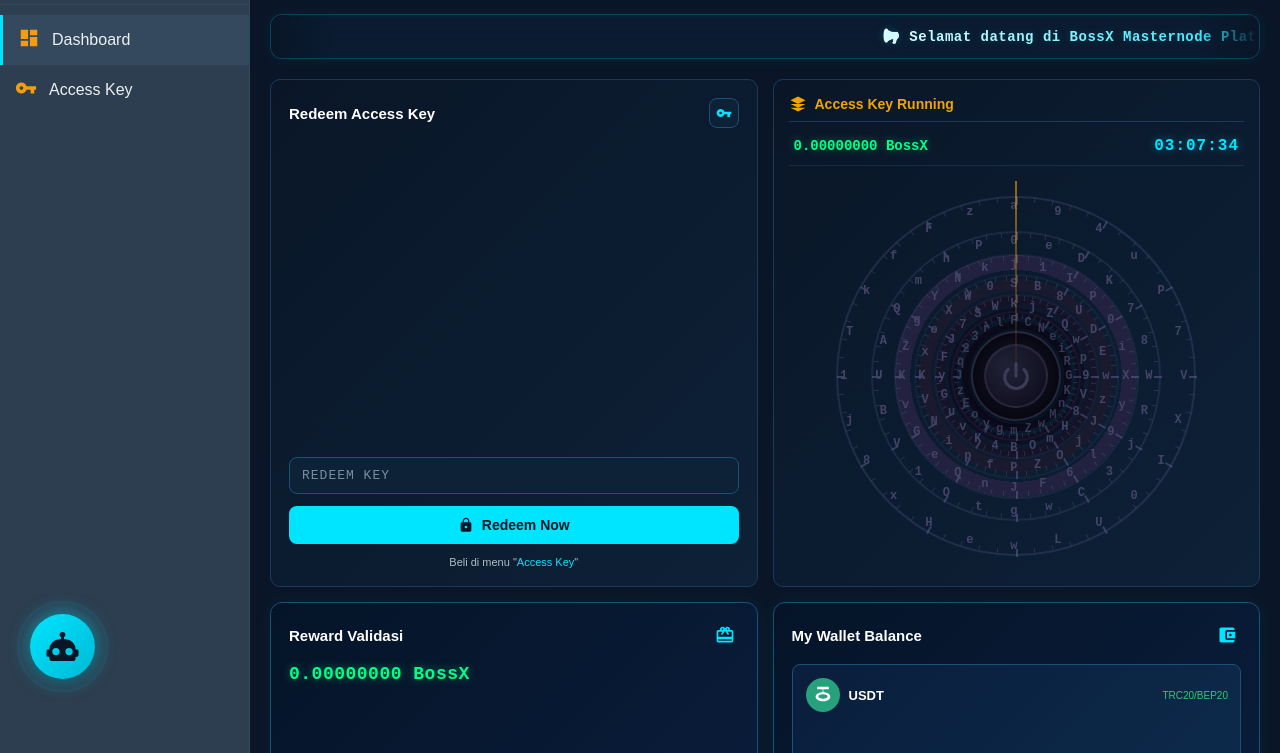
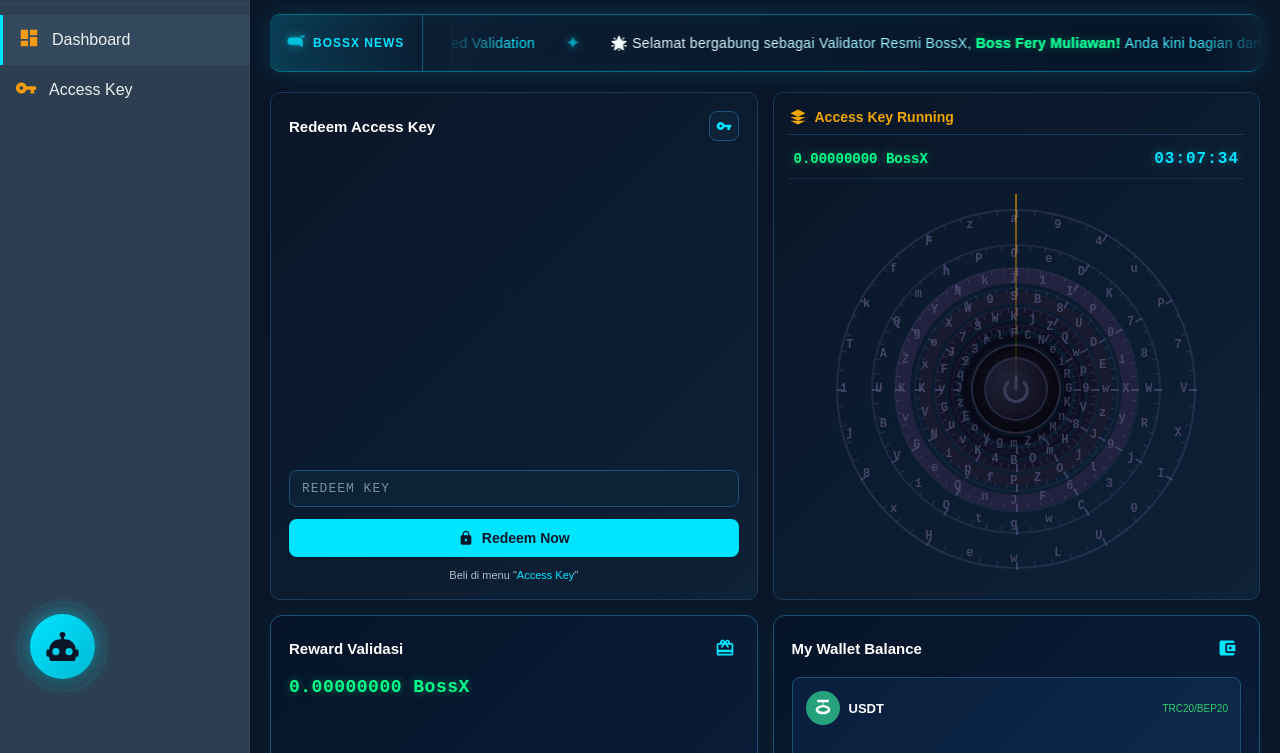
Before and after one commit to bossyee1987-commits/new-masternode, a plain HTML site: page index.html in a window 1280 px wide. Shown: the part 91-844 px from the top of the page. Drawn offline with Linux system fonts and the light colour scheme.

Commit message:
Update index.html

```diff
--- a/index.html
+++ b/index.html
@@ -42,7 +42,10 @@ body { font-family: Arial, sans-serif; display: flex; min-height: 100vh; backgro
 .search-bar svg { width: 18px; height: 18px; fill: #00e5ff; flex-shrink: 0; }
 .search-bar input { background: transparent; border: none; outline: none; color: #fff; font-size: 14px; width: 100%; }
 .search-bar input::placeholder { color: #78909c; }
-.header-right { display: flex; align-items: center; gap: 15px; min-width: 250px; justify-content: flex-end; } /* Lebar disesuaikan karena Market Open dihapus */
+.header-right { display: flex; align-items: center; gap: 15px; min-width: 320px; justify-content: flex-end; }
+.market-btn { display: flex; align-items: center; gap: 8px; background-color: transparent; border: 1px solid #2ecc71; color: #2ecc71; padding: 8px 16px; border-radius: 20px; font-size: 14px; font-weight: bold; cursor: pointer; transition: all 0.3s; }
+.market-btn:hover { background-color: rgba(46, 204, 113, 0.1); }
+.market-btn svg { width: 16px; height: 16px; fill: #2ecc71; }
 .notif-btn { position: relative; background: none; border: none; cursor: pointer; padding: 8px; display: flex; align-items: center; justify-content: center; }
 .notif-btn svg { width: 22px; height: 22px; fill: #fff; }
 .notif-badge { position: absolute; top: 2px; right: 2px; background-color: #e74c3c; color: #fff; font-size: 10px; font-weight: bold; width: 18px; height: 18px; border-radius: 50%; display: flex; align-items: center; justify-content: center; }
@@ -52,6 +55,135 @@ body { font-family: Arial, sans-serif; display: flex; min-height: 100vh; backgro
 .profile-name { font-size: 14px; font-weight: bold; }
 .profile-role { font-size: 11px; color: #00e5ff; }
 .content { flex: 1; padding: 20px; overflow-y: auto; }
+
+/* ========================================= */
+/* CSS BARU: BOSSX SMART BROADCAST TICKER */
+/* ========================================= */
+.bossx-ticker {
+    position: relative;
+    width: 100%;
+    height: 58px;
+    background: linear-gradient(135deg, rgba(13, 33, 55, 0.85) 0%, rgba(5, 20, 40, 0.95) 100%);
+    backdrop-filter: blur(12px);
+    -webkit-backdrop-filter: blur(12px);
+    border-top: 1px solid rgba(0, 229, 255, 0.4);
+    border-bottom: 1px solid rgba(0, 229, 255, 0.4);
+    box-shadow: 0 0 25px rgba(0, 229, 255, 0.15), inset 0 0 20px rgba(0, 229, 255, 0.05);
+    margin-bottom: 20px;
+    border-radius: 10px;
+    overflow: hidden;
+    display: flex;
+    align-items: center;
+}
+
+.ticker-label {
+    position: absolute;
+    left: 0;
+    top: 0;
+    height: 100%;
+    display: flex;
+    align-items: center;
+    gap: 8px;
+    padding: 0 18px 0 15px;
+    background: linear-gradient(90deg, rgba(0, 229, 255, 0.15) 0%, rgba(0, 229, 255, 0.05) 70%, transparent 100%);
+    z-index: 5;
+    font-size: 12px;
+    font-weight: bold;
+    color: #00e5ff;
+    letter-spacing: 1px;
+    text-transform: uppercase;
+    border-right: 1px solid rgba(0, 229, 255, 0.2);
+}
+
+.ticker-icon {
+    width: 20px;
+    height: 20px;
+    fill: #00e5ff;
+    animation: pulse-icon 2s ease-in-out infinite;
+    filter: drop-shadow(0 0 4px rgba(0, 229, 255, 0.6));
+}
+
+@keyframes pulse-icon {
+    0%, 100% { transform: scale(1); opacity: 1; }
+    50% { transform: scale(1.15); opacity: 0.8; }
+}
+
+.ticker-content {
+    flex: 1;
+    overflow: hidden;
+    margin-left: 180px;
+    position: relative;
+    height: 100%;
+    display: flex;
+    align-items: center;
+}
+
+.ticker-track {
+    display: flex;
+    align-items: center;
+    white-space: nowrap;
+    animation: ticker-scroll 45s linear infinite;
+    will-change: transform;
+}
+
+.ticker-content:hover .ticker-track {
+    animation-play-state: paused;
+}
+
+@keyframes ticker-scroll {
+    0% { transform: translateX(0); }
+    100% { transform: translateX(-50%); }
+}
+
+.ticker-message {
+    display: inline-flex;
+    align-items: center;
+    padding: 0 25px;
+    font-size: 14px;
+    font-weight: 500;
+    background: linear-gradient(90deg, #ffffff 0%, #00e5ff 100%);
+    -webkit-background-clip: text;
+    background-clip: text;
+    -webkit-text-fill-color: transparent;
+    letter-spacing: 0.3px;
+}
+
+.ticker-message strong {
+    color: #00ff88;
+    -webkit-text-fill-color: #00ff88;
+    font-weight: bold;
+    margin: 0 4px;
+    text-shadow: 0 0 8px rgba(0, 255, 136, 0.4);
+}
+
+.ticker-separator {
+    color: rgba(0, 229, 255, 0.6);
+    font-size: 18px;
+    margin: 0 5px;
+    text-shadow: 0 0 8px rgba(0, 229, 255, 0.5);
+}
+
+/* Fade edges untuk tampilan lebih halus */
+.ticker-content::before,
+.ticker-content::after {
+    content: '';
+    position: absolute;
+    top: 0;
+    height: 100%;
+    width: 60px;
+    z-index: 4;
+    pointer-events: none;
+}
+
+.ticker-content::before {
+    left: 0;
+    background: linear-gradient(90deg, rgba(13, 33, 55, 0.9) 0%, transparent 100%);
+}
+
+.ticker-content::after {
+    right: 0;
+    background: linear-gradient(-90deg, rgba(13, 33, 55, 0.9) 0%, transparent 100%);
+}
 
 /* Page Header & Tabs */
 .page-header { display: flex; justify-content: space-between; align-items: flex-start; padding: 20px; background: linear-gradient(135deg, #0a1628 0%, #0d2137 100%); border: 1px solid #1a3a5c; border-radius: 10px; margin-bottom: 20px; }
@@ -68,7 +200,6 @@ body { font-family: Arial, sans-serif; display: flex; min-height: 100vh; backgro
 .tab-badge { background-color: #00e5ff; color: #0a1628; font-size: 11px; font-weight: bold; padding: 2px 8px; border-radius: 10px; }
 .tab-btn.active .tab-badge { background-color: #0a1628; color: #00e5ff; }
 
-/* Panel & Table */
 .panel { background: linear-gradient(135deg, #0a1628 0%, #0d2137 100%); border: 1px solid #1a3a5c; border-radius: 10px; padding: 20px; margin-bottom: 20px; }
 .panel-header { display: flex; justify-content: space-between; align-items: center; margin-bottom: 20px; }
 .panel-title { font-size: 18px; font-weight: bold; color: #fff; display: flex; align-items: center; gap: 10px; }
@@ -100,7 +231,6 @@ body { font-family: Arial, sans-serif; display: flex; min-height: 100vh; backgro
 .stat-card-small-desc { font-size: 12px; color: #b0bec5; }
 .stat-card-small.available .stat-card-small-desc { color: #2ecc71; }
 
-/* Forms */
 .form-label { font-size: 13px; color: #b0bec5; margin-bottom: 8px; display: block; }
 .input-group { display: flex; align-items: center; background-color: #0d2137; border: 1px solid #1a5276; border-radius: 8px; padding: 10px 15px; gap: 10px; }
 .input-group input { flex: 1; background: transparent; border: none; outline: none; color: #fff; font-size: 14px; }
@@ -126,14 +256,12 @@ body { font-family: Arial, sans-serif; display: flex; min-height: 100vh; backgro
 .btn-generate:hover { background-color: #00c4d9; }
 .btn-generate svg { width: 18px; height: 18px; fill: #0a1628; }
 
-/* Layout Utilities */
 .tab-content { display: none; }
 .tab-content.active { display: block; }
 .page-section { display: none; }
 .page-section.active { display: block; }
 .dashboard-grid { display: grid; grid-template-columns: repeat(4, 1fr); gap: 15px; }
 
-/* Cards */
 .redeem-card { background: linear-gradient(135deg, #0a1628 0%, #0d2137 100%); border: 1px solid #1a3a5c; border-radius: 10px; padding: 18px; display: flex; flex-direction: column; min-height: 340px; }
 .redeem-card-header { display: flex; justify-content: space-between; align-items: center; margin-bottom: 15px; }
 .redeem-card-title { font-size: 15px; font-weight: bold; }
@@ -186,7 +314,6 @@ body { font-family: Arial, sans-serif; display: flex; min-height: 100vh; backgro
 .wallet-balance { font-size: 18px; font-weight: bold; font-family: 'Courier New', monospace; margin-top: auto; }
 .wallet-balance .currency { font-size: 12px; color: #b0bec5; margin-left: 4px; }
 
-/* Validator / Dial Card */
 .validator-card { background: linear-gradient(135deg, #0a1628 0%, #0d2137 100%); border: 1px solid #1a3a5c; border-radius: 10px; padding: 15px; display: flex; flex-direction: column; align-items: center; min-height: 420px; }
 .validator-card-header { width: 100%; display: flex; justify-content: space-between; align-items: center; margin-bottom: 5px; padding-bottom: 8px; border-bottom: 1px solid #1a3a5c; }
 .validator-title { font-size: 14px; font-weight: bold; color: #f0a500; display: flex; align-items: center; gap: 8px; }
@@ -242,13 +369,11 @@ body { font-family: Arial, sans-serif; display: flex; min-height: 100vh; backgro
 .power-icon { width: 30px; height: 30px; stroke: #555577; stroke-width: 2.5; fill: none; transition: stroke 0.4s, filter 0.4s; }
 .power-btn.running .power-icon { stroke: #00ff88; filter: drop-shadow(0 0 6px #00ff88); }
 
-/* Toast */
 .toast { position: fixed; bottom: 30px; right: 30px; background-color: #2ecc71; color: #fff; padding: 12px 20px; border-radius: 8px; font-size: 14px; box-shadow: 0 4px 12px rgba(0,0,0,0.3); opacity: 0; transform: translateY(20px); transition: all 0.3s; z-index: 1000; }
 .toast.show { opacity: 1; transform: translateY(0); }
 .toast.error { background-color: #e74c3c; }
 .toast.warning { background-color: #f39c12; }
 
-/* Log Section */
 .log-section { margin-top: 20px; }
 .log-panel { background: linear-gradient(135deg, #051428 0%, #0a1e3d 100%); border: 1px solid #1a5276; border-radius: 12px; overflow: hidden; box-shadow: 0 0 20px rgba(0, 229, 255, 0.05); }
 .log-header { display: flex; justify-content: space-between; align-items: center; padding: 15px 20px; background-color: rgba(0, 229, 255, 0.05); border-bottom: 1px solid #1a5276; flex-wrap: wrap; gap: 10px; }
@@ -288,7 +413,6 @@ body { font-family: Arial, sans-serif; display: flex; min-height: 100vh; backgro
 .log-message { color: #ecf0f1; word-break: break-all; }
 .log-empty { color: #78909c; font-style: italic; text-align: center; padding: 40px 0; }
 
-/* System Info Panel */
 .system-info-panel { margin-top: 15px; background: linear-gradient(135deg, #051428 0%, #0a1e3d 100%); border: 1px solid #1a5276; border-radius: 12px; padding: 20px; box-shadow: 0 0 20px rgba(0, 229, 255, 0.05); }
 .system-info-title { font-size: 15px; font-weight: bold; color: #00e5ff; display: flex; align-items: center; gap: 8px; margin-bottom: 15px; }
 .system-info-title svg { width: 18px; height: 18px; fill: #00e5ff; }
@@ -304,9 +428,8 @@ body { font-family: Arial, sans-serif; display: flex; min-height: 100vh; backgro
 .system-info-value.status-expired { color: #e74c3c; }
 .system-info-value.status-waiting { color: #f39c12; }
 
-/* Responsive */
 @media (max-width: 1400px) { .dashboard-grid { grid-template-columns: repeat(2, 1fr); } .system-info-grid { grid-template-columns: 1fr; } }
-@media (max-width: 700px) { .dashboard-grid { grid-template-columns: 1fr; } }
+@media (max-width: 700px) { .dashboard-grid { grid-template-columns: 1fr; } .ticker-label { padding: 0 10px; font-size: 10px; } .ticker-content { margin-left: 140px; } }
 
 /* ========================================= */
 /* CSS: BOSSX AI AGENT */
@@ -413,80 +536,6 @@ body { font-family: Arial, sans-serif; display: flex; min-height: 100vh; backgro
 @media (max-width: 500px) {
     .ai-chat-panel { width: calc(100vw - 40px); left: -10px; bottom: 75px; }
 }
-
-/* ========================================= */
-/* CSS: BOSSX SMART BROADCAST TICKER */
-/* ========================================= */
-.ticker-container {
-    width: 100%;
-    overflow: hidden;
-    background: rgba(13, 33, 55, 0.6);
-    backdrop-filter: blur(12px);
-    -webkit-backdrop-filter: blur(12px);
-    border: 1px solid rgba(0, 229, 255, 0.2);
-    border-radius: 12px;
-    padding: 12px 0;
-    margin-bottom: 20px;
-    box-shadow: 0 0 15px rgba(0, 229, 255, 0.05), inset 0 0 10px rgba(0, 229, 255, 0.05);
-    position: relative;
-}
-
-.ticker-container::before, .ticker-container::after {
-    content: '';
-    position: absolute;
-    top: 0; bottom: 0;
-    width: 60px;
-    z-index: 2;
-    pointer-events: none;
-}
-.ticker-container::before {
-    left: 0;
-    background: linear-gradient(to right, #0a1628, transparent);
-}
-.ticker-container::after {
-    right: 0;
-    background: linear-gradient(to left, #0a1628, transparent);
-}
-
-.ticker-track {
-    display: inline-block;
-    white-space: nowrap;
-    padding-left: 100%;
-    /* PERUBAHAN: Durasi diperlambat dari 55s menjadi 100s agar lebih nyaman dibaca */
-    animation: ticker-scroll 100s linear infinite;
-}
-
-.ticker-track:hover {
-    animation-play-state: paused;
-    cursor: default;
-}
-
-.ticker-item {
-    display: inline-block;
-    padding: 0 1.5rem;
-    font-size: 14px;
-    font-weight: bold;
-    background: linear-gradient(90deg, #ffffff, #00e5ff);
-    -webkit-background-clip: text;
-    -webkit-text-fill-color: transparent;
-    background-clip: text;
-    font-family: 'Courier New', Courier, monospace;
-    letter-spacing: 0.5px;
-    text-shadow: 0 0 10px rgba(0, 229, 255, 0.2);
-}
-
-.ticker-separator {
-    color: #f39c12;
-    font-size: 16px;
-    vertical-align: middle;
-    margin: 0 10px;
-    text-shadow: 0 0 5px rgba(243, 156, 18, 0.5);
-}
-
-@keyframes ticker-scroll {
-    0% { transform: translate3d(0, 0, 0); }
-    100% { transform: translate3d(-100%, 0, 0); }
-}
 </style>
 </head>
 <body>
@@ -521,7 +570,10 @@ body { font-family: Arial, sans-serif; display: flex; min-height: 100vh; backgro
             </div>
         </div>
         <div class="header-right">
-            <!-- PERUBAHAN: Tombol Market Open Dihapus -->
+            <button class="market-btn">
+                <svg viewBox="0 0 24 24"><path d="M12 2C6.48 2 2 6.48 2 12s4.48 10 10 10 10-4.48 10-10S17.52 2 12 2zm-1 17.93c-3.95-.49-7-3.85-7-7.93 0-.62.08-1.21.21-1.79L9 15v1c0 1.1.9 2 2 2v1.93zm6.9-2.54c-.26-.81-1-1.39-1.9-1.39h-1v-3c0-.55-.45-1-1-1H8v-2h2c.55 0 1-.45 1-1V7h2c1.1 0 2-.9 2-2v-.41c2.93 1.19 5 4.06 5 7.41 0 2.08-.8 3.97-2.1 5.39z"/></svg>
+                Market Open
+            </button>
             <button class="notif-btn" title="Notifikasi">
                 <svg viewBox="0 0 24 24"><path d="M12 22c1.1 0 2-.9 2-2h-4c0 1.1.9 2 2 2zm6-6v-5c0-3.07-1.63-5.64-4.5-6.32V4c0-.83-.67-1.5-1.5-1.5s-1.5.67-1.5 1.5v.68C7.64 5.36 6 7.92 6 11v5l-2 2v1h16v-1l-2-2zm-2 1H8v-6c0-2.48 1.51-4.5 4-4.5s4 2.02 4 4.5v6z"/></svg>
                 <span class="notif-badge">3</span>
@@ -539,29 +591,47 @@ body { font-family: Arial, sans-serif; display: flex; min-height: 100vh; backgro
     <div class="content">
         <div class="page-section active" id="page-dashboard">
 
-            <!-- FITUR: BOSSX SMART BROADCAST TICKER -->
-            <div class="ticker-container">
+            <!-- ========================================= -->
+            <!-- BOSSX SMART BROADCAST TICKER -->
+            <!-- ========================================= -->
+            <div class="bossx-ticker">
+                <div class="ticker-label">
+                    <svg class="ticker-icon" viewBox="0 0 24 24"><path d="M20 4v12l-4-2H8c-2.21 0-4-1.79-4-4s1.79-4 4-4h8c2.21 0 4 1.79 4 4v-6h-2V6h4v-2h-4zM8 12c-1.1 0-2-.9-2-2s.9-2 2-2h8v4H8z"/></svg>
+                    <span>BOSSX NEWS</span>
+                </div>
+                <div class="ticker-content">
                     <div class="ticker-track">
-                    <span class="ticker-item">📢 Selamat datang di BossX Masternode Platform.</span>
+                        <!-- SET 1 -->
+                        <span class="ticker-message">📢 Selamat datang di <strong>BossX Masternode Platform</strong> — The Future of Decentralized Validation</span>
                         <span class="ticker-separator">✦</span>
-                    <span class="ticker-item">🌟 Selamat bergabung sebagai Validator Resmi BossX, Boss Fery Muliawan!</span>
+                        <span class="ticker-message">🌟 Selamat bergabung sebagai Validator Resmi BossX, <strong>Boss Fery Muliawan!</strong> Anda kini bagian dari jaringan elite</span>
                         <span class="ticker-separator">✦</span>
-                    <span class="ticker-item">🔒 Sistem node Anda aktif. Reward berjalan berdasarkan keaktifan Power ON harian.</span>
+                        <span class="ticker-message">🔒 Sistem node Anda aktif — Reward berjalan berdasarkan keaktifan Power ON harian Anda</span>
                         <span class="ticker-separator">✦</span>
-                    <span class="ticker-item">🚀 Pertahankan konsistensi aktivasi Anda setiap hari setelah jam 06:01 untuk memaksimalkan reward!</span>
+                        <span class="ticker-message">🚀 Pertahankan konsistensi aktivasi setiap hari setelah jam <strong>06:01</strong> untuk memaksimalkan reward Anda</span>
                         <span class="ticker-separator">✦</span>
-                    <span class="ticker-item">💎 BossX: The Future of Decentralized Validation.</span>
+                        <span class="ticker-message">💎 Auto-Stop terjadi tepat pukul <strong>06:00:00</strong> — Jangan lupa nyalakan kembali Power Dial Anda</span>
                         <span class="ticker-separator">✦</span>
-                    <!-- Duplikasi untuk seamless loop -->
-                    <span class="ticker-item">📢 Selamat datang di BossX Masternode Platform.</span>
+                        <span class="ticker-message">⚡ Setiap 60 detik, sistem melakukan <strong>Auto-Claim Share</strong> ke Reward Validasi Anda</span>
                         <span class="ticker-separator">✦</span>
-                    <span class="ticker-item">🌟 Selamat bergabung sebagai Validator Resmi BossX, Boss Fery Muliawan!</span>
+                        <span class="ticker-message">🎯 Target Anda: Konsistensi harian = Reward maksimal. BossX menghargai keaktifan, bukan kepastian</span>
                         <span class="ticker-separator">✦</span>
-                    <span class="ticker-item">🔒 Sistem node Anda aktif. Reward berjalan berdasarkan keaktifan Power ON harian.</span>
+                        <!-- SET 2 (DUPLIKAT UNTUK LOOP SMOOTH) -->
+                        <span class="ticker-message">📢 Selamat datang di <strong>BossX Masternode Platform</strong> — The Future of Decentralized Validation</span>
                         <span class="ticker-separator">✦</span>
-                    <span class="ticker-item">🚀 Pertahankan konsistensi aktivasi Anda setiap hari setelah jam 06:01 untuk memaksimalkan reward!</span>
+                        <span class="ticker-message">🌟 Selamat bergabung sebagai Validator Resmi BossX, <strong>Boss Fery Muliawan!</strong> Anda kini bagian dari jaringan elite</span>
                         <span class="ticker-separator">✦</span>
-                    <span class="ticker-item">💎 BossX: The Future of Decentralized Validation.</span>
+                        <span class="ticker-message">🔒 Sistem node Anda aktif — Reward berjalan berdasarkan keaktifan Power ON harian Anda</span>
+                        <span class="ticker-separator">✦</span>
+                        <span class="ticker-message">🚀 Pertahankan konsistensi aktivasi setiap hari setelah jam <strong>06:01</strong> untuk memaksimalkan reward Anda</span>
+                        <span class="ticker-separator">✦</span>
+                        <span class="ticker-message">💎 Auto-Stop terjadi tepat pukul <strong>06:00:00</strong> — Jangan lupa nyalakan kembali Power Dial Anda</span>
+                        <span class="ticker-separator">✦</span>
+                        <span class="ticker-message">⚡ Setiap 60 detik, sistem melakukan <strong>Auto-Claim Share</strong> ke Reward Validasi Anda</span>
+                        <span class="ticker-separator">✦</span>
+                        <span class="ticker-message">🎯 Target Anda: Konsistensi harian = Reward maksimal. BossX menghargai keaktifan, bukan kepastian</span>
+                        <span class="ticker-separator">✦</span>
+                    </div>
                 </div>
             </div>
 
@@ -752,7 +822,7 @@ body { font-family: Arial, sans-serif; display: flex; min-height: 100vh; backgro
     </div>
 </div>
 
-<!-- HTML: BOSSX AI AGENT -->
+<!-- BOSSX AI AGENT -->
 <div class="ai-agent-container">
     <div id="ai-chat-panel" class="ai-chat-panel hidden">
         <div class="ai-header">
@@ -794,7 +864,7 @@ const SECONDS_IN_MONTH = 2592000;
 const MONTHLY_REWARD_PERCENT = 0.15;
 const AUTO_CLAIM_INTERVAL = 60;
 const FIXED_DIFFICULTY = 12000;
-const STORAGE_KEY = 'bossx_masternode_state_final_v3';
+const STORAGE_KEY = 'bossx_masternode_state_final_v4';
 
 let state = {
     nodeActive: false, powerOn: false, powerOnTimestamp: null,
@@ -855,7 +925,6 @@ function formatTimestamp(date) {
         String(date.getSeconds()).padStart(2, '0');
 }
 
-// ==================== NAVIGASI ====================
 function toggleSidebar() { document.getElementById('sidebar').classList.toggle('collapsed'); }
 
 function updateClock() {
@@ -880,7 +949,6 @@ function switchTab(tab) {
     document.getElementById('tab-' + tab).classList.add('active');
 }
 
-// ==================== ACCESS KEY ====================
 function setMax() {
     const maxStake = Math.floor(state.bossxBalance) - 1;
     document.getElementById('stake-input').value = Math.max(10, maxStake);
@@ -941,7 +1009,6 @@ function copyKey(index) {
 
 function refreshKeys() { updateKeysTable(); showToast('Data berhasil diperbarui!'); }
 
-// ==================== REDEEM & POWER ====================
 function handleRedeem() {
     if (state.nodeActive) { showToast('Node sudah aktif. Kontrak masih berjalan.', 'warning'); return; }
 
@@ -1123,7 +1190,6 @@ function updateContractStatus() {
     else { el.textContent = 'Paused (Auto-Stop)'; el.className = 'system-info-value status-pending'; }
 }
 
-// ==================== DISPLAY & CLAIM ====================
 function updateRewardDisplay() {
     document.getElementById('rewardAmount').textContent = state.rewardValidasi.toFixed(8) + ' BossX';
     const runningRewardEl = document.getElementById('runningReward');
@@ -1155,7 +1221,6 @@ function claimToWallet() {
     setTimeout(() => { rewardEl.style.transform = 'scale(1)'; }, 300);
 }
 
-// ==================== GAME LOOP ====================
 function gameLoop() {
     const now = new Date();
     const isAutoStop = isCurrentTimeBlocked();
@@ -1287,7 +1352,7 @@ function clearLog() {
 }
 
 function resetStateForTesting() {
-    if (!confirm('⚠️ Reset semua state untuk testing?\n\nIni akan:\n- Mengembalikan saldo ke 1000 BossX\n- Menghapus semua Access Key\n- Mereset node & kontrak\n- Menghapus semua log\n- Menghentikan mining\n\nLanjutkan?')) return;
+    if (!confirm('⚠️ Reset semua state untuk testing?')) return;
 
     state = {
         nodeActive: false, powerOn: false, powerOnTimestamp: null,
@@ -1322,7 +1387,6 @@ function showToast(msg, type = 'success') {
     setTimeout(() => { toast.className = 'toast'; }, 3000);
 }
 
-// ==================== AUDIO & CLICK ====================
 function initAudio() {
     if (!audioCtx) audioCtx = new (window.AudioContext || window.webkitAudioContext)();
     if (audioCtx.state === 'suspended') audioCtx.resume();
@@ -1422,7 +1486,6 @@ function updateHighlights(timestamp) {
     animationFrameId = requestAnimationFrame(updateHighlights);
 }
 
-// ==================== PERSISTENCE ====================
 function saveState() {
     try {
         state.lastSaveTimestamp = Date.now();
@@ -1442,7 +1505,6 @@ function loadState() {
     } catch (e) { console.error('Load failed:', e); return false; }
 }
 
-// ==================== OFFLINE REWARD ====================
 function processOfflineState() {
     if (!state.powerOn || !state.powerOnTimestamp) return;
 
@@ -1540,7 +1602,6 @@ function processOfflineState() {
     renderLogs();
 }
 
-// ==================== SYSTEM LOGS ====================
 function startAllSystemLogs() {
     stopAllSystemLogs();
 
@@ -1631,10 +1692,7 @@ function updateShareStatistics(accepted) {
     }
 }
 
-// =========================================
-// LOGIKA: BOSSX AI AGENT
-// =========================================
-
+// ==================== BOSSX AI AGENT ====================
 let isAiChatOpen = false;
 let hasGreeted = false;
 
@@ -1766,7 +1824,6 @@ function aiAction(action, param = null) {
     addAiMessage(response, 'bot');
 }
 
-// ==================== INIT ====================
 function init() {
     initRings();
 
```
Lines whose indentation alone changed are shown as unchanged.
